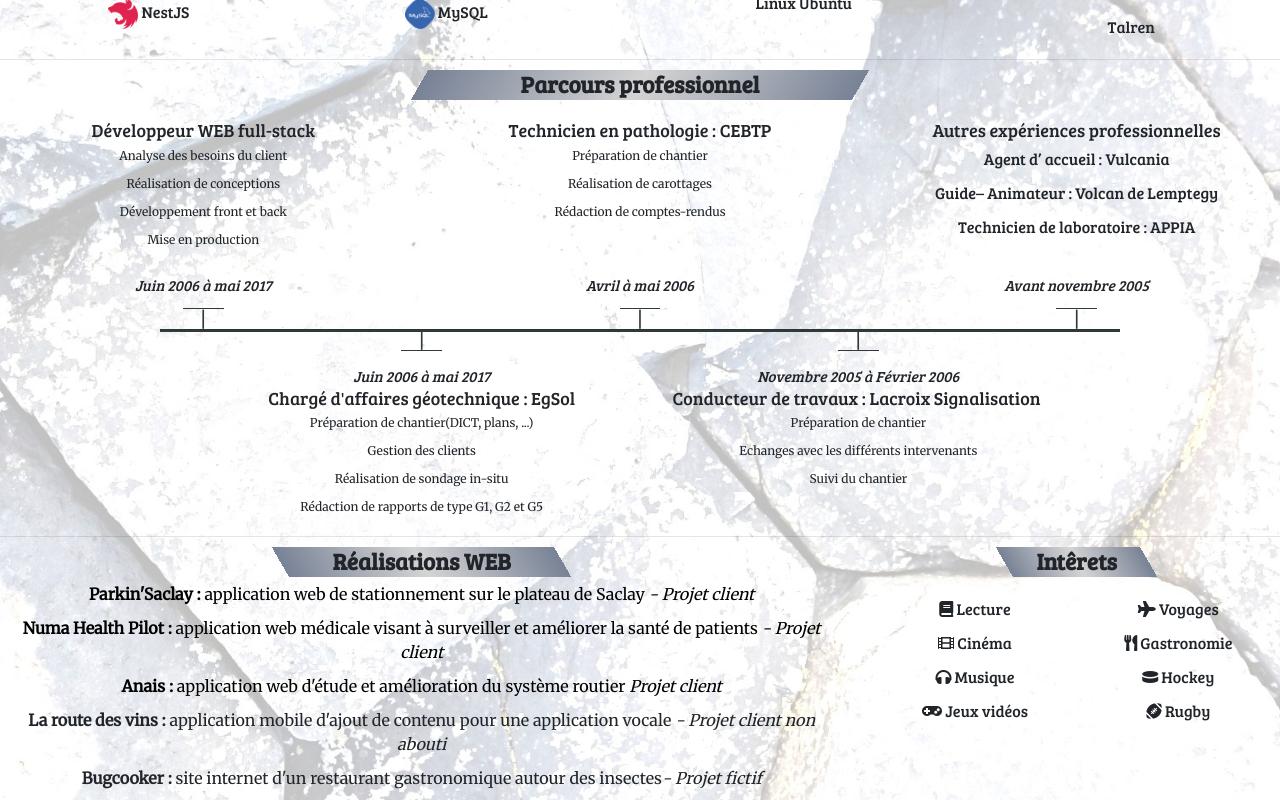
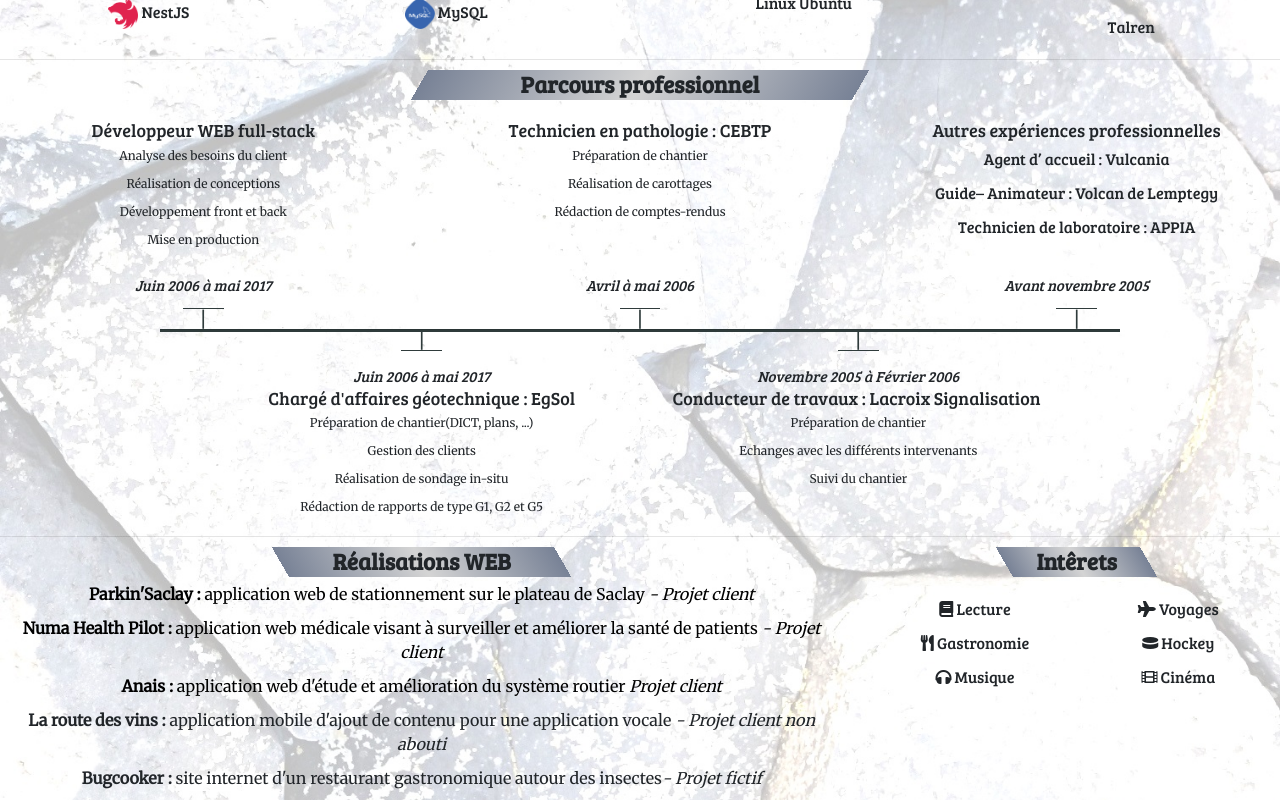
Before and after one commit to ThePuffin/CVDeveloppeur, a React (Create React App) app: page / in a window 1280 px wide. Shown: the part 909-1709 px from the top of the page. Built offline with nearby package versions, Linux system fonts and the light colour scheme.

Commit message:
update interest

```diff
--- a/src/components/interets/Interets.js
+++ b/src/components/interets/Interets.js
@@ -1,5 +1,6 @@
-import React, { Component } from "react";
-import "./Interets.css";
+import './Interets.css';
+
+import React, { Component } from 'react';
 
 class Interets extends Component {
   constructor(props) {
@@ -17,32 +18,25 @@
               <p className="pFont">
                 <i className="fas fa-book" /> Lecture
               </p>
-
               <p className="pFont">
-                <i className="fas fa-film" /> Cinéma
+                <i className="fas fa-utensils" /> Gastronomie
               </p>
               <p className="pFont">
                 <i className="fas fa-headphones" /> Musique
-              </p>
-              <p className="pFont">
-                <i className="fas fa-gamepad" /> Jeux vidéos
               </p>
             </div>
             <div className="col-sm-12 col-md-6">
               <p className="pFont">
                 <i className="fas fa-plane" /> Voyages
               </p>
-              <p className="pFont">
-                <i className="fas fa-utensils" /> Gastronomie
-              </p>
+
               <p className="pFont">
                 <i className="fas fa-hockey-puck" /> Hockey
               </p>
               <p className="pFont">
-                <i className="fas fa-football-ball" /> Rugby
+                <i className="fas fa-film" /> Cinéma
               </p>
             </div>
-
           </div>
         </div>
       </div>
```
